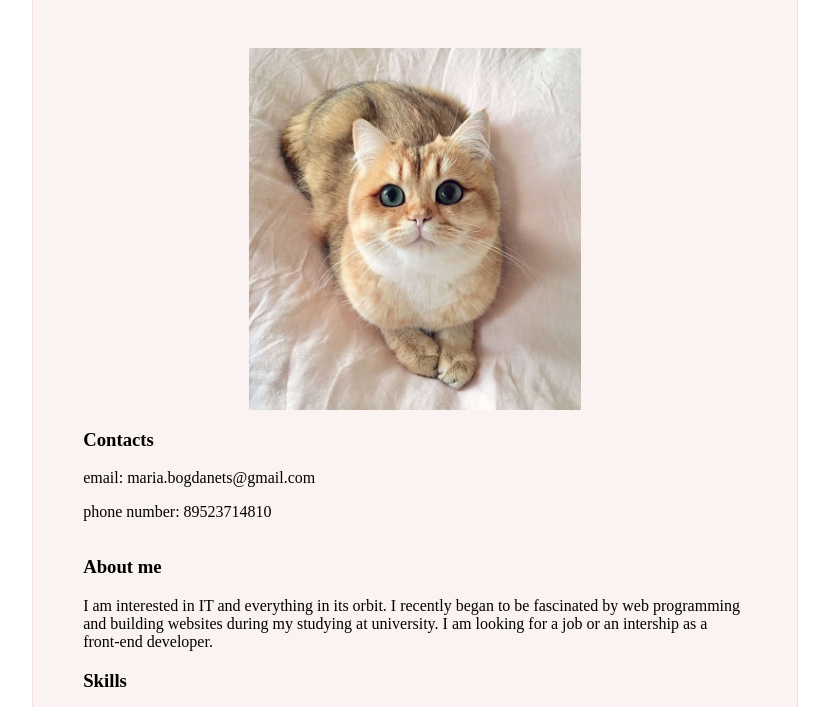
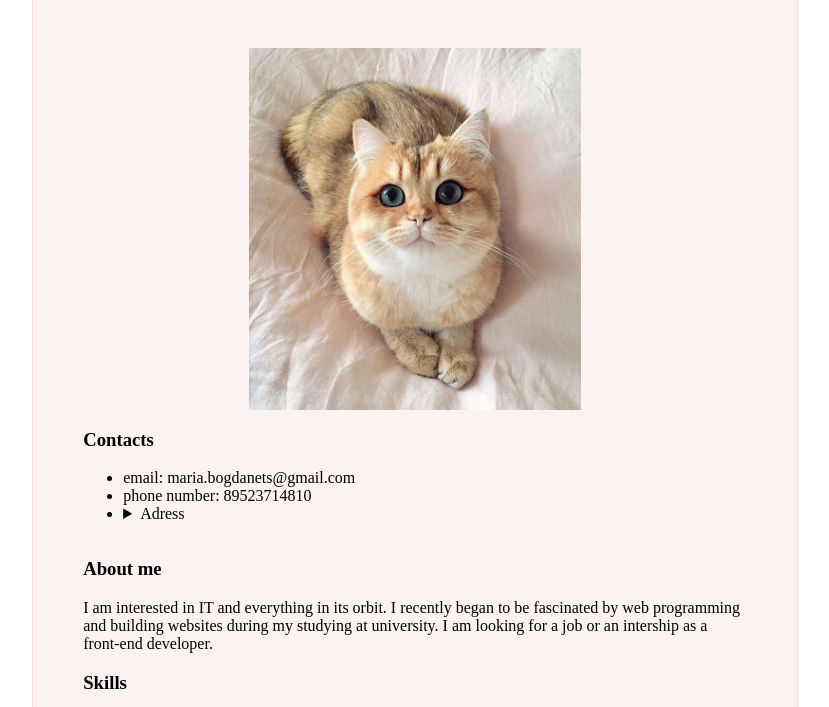
Before and after one commit to mabogdanets/rsschool-cv, a plain HTML site: page index.html in a window 1280 px wide. Shown: the part 91-798 px from the top of the page, without its empty margins (225-1054 px from the left). Drawn offline with Linux system fonts and the light colour scheme.

Commit message:
feat: add ul on contacts

```diff
--- a/index.html
+++ b/index.html
@@ -1,7 +1,7 @@
 <!doctype html>
 <html lang="en">
   <head>
-    <title>Git & HTML & CSS</title>
+    <title>HTML & CSS</title>
 	  <meta charset="utf-8">
 	  <link rel="stylesheet" href="style.css">
   </head>
@@ -15,8 +15,16 @@
     <img class="photo" src="me.jpg" alt="photo_cv">
     <div class="contacts">
     <h3>Contacts</h3>
-    <p>email: maria.bogdanets@gmail.com</p>
-    <p>phone number: 89523714810</p>
+    <ul>
+      <li>email: maria.bogdanets@gmail.com</li>
+      <li>phone number: 89523714810</li>
+      <li>
+      <details>
+        <summary>Adress</summary>
+        <p>Saint-Petersburg</p>
+      </details>
+    </li>
+    </ul>
     </div>
   </section>
   <section class="general">
@@ -40,7 +48,7 @@
   <p>Github link: <a href="https://github.com/mabogdanets">mabogdanets</a></p>
   <p>2021,
   <a href="https://rs.school/js/"><img class="svg" src="rs_school_js.svg" alt="RSSchool"></a>
-  <a href="https://www.youtube.com/watch?v=y6Zhe9Y-Hus"><img class="svg" src="YouTube_icon.svg" alt="RSSchool"></a>
+  <a href="https://www.youtube.com/"><img class="svg" src="YouTube_icon.svg" alt="RSSchool"></a>
 </p>
 </footer>
 </div>
```
